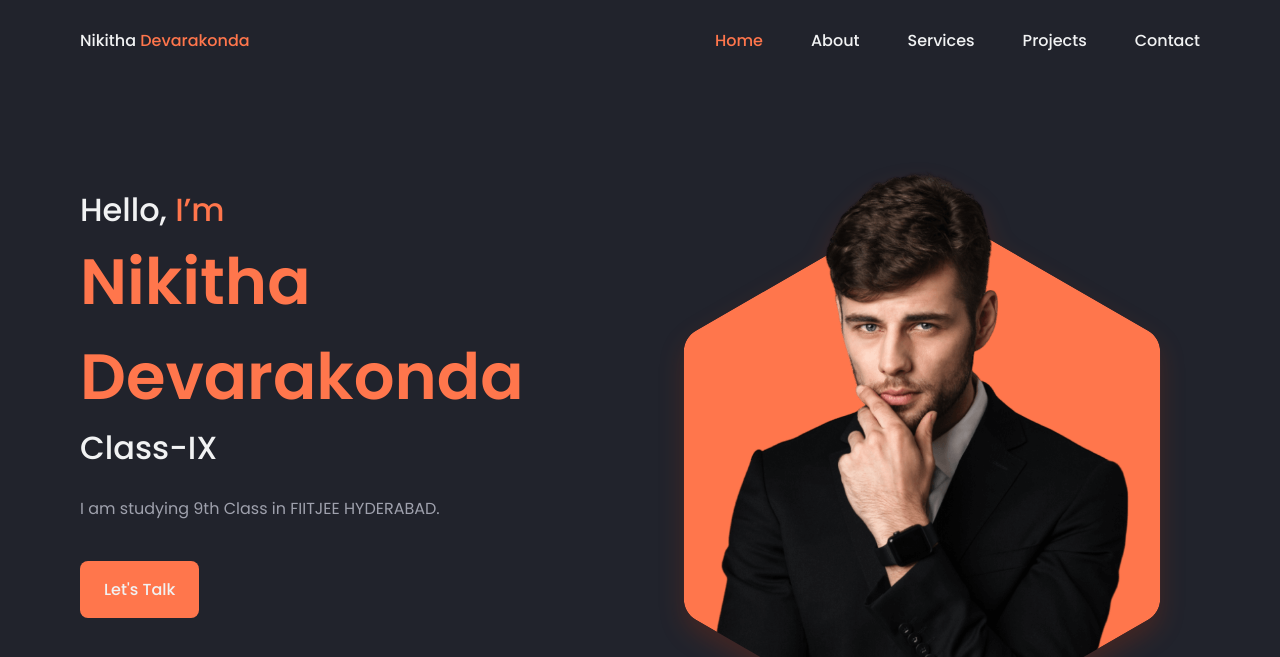
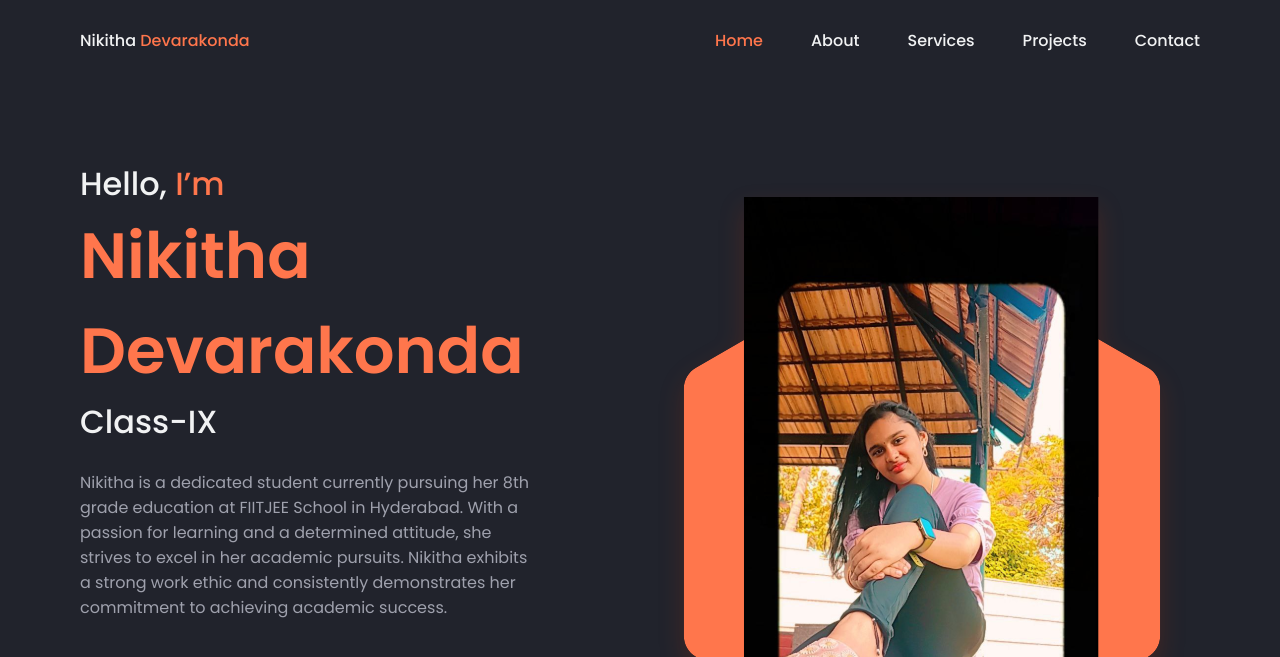
Before and after one commit to dvchary/portfolio_bhavana, a plain HTML site: page index.html in a window 1280 px wide. Shown: the top 657 px of the page. Drawn offline with nearby package versions, Linux system fonts and the light colour scheme.

Commit message:
Updated Profile Pic

```diff
--- a/index.html
+++ b/index.html
@@ -78,7 +78,11 @@
                   </h3>
 
                   <p class="home__description">
-                     I am studying 9th Class in FIITJEE HYDERABAD.
+                     Nikitha is a dedicated student currently pursuing her 8th grade education at FIITJEE School in
+                     Hyderabad. With a passion for learning and a determined attitude, she strives to excel in her
+                     academic pursuits. Nikitha exhibits a strong work ethic and consistently demonstrates her
+                     commitment to achieving academic success.
+
                   </p>
 
                   <a href="#contact" class="button">Let's Talk</a>
@@ -133,7 +137,8 @@
                      </pattern>
 
                      <!-- Insert your profile (recommended size: 640 x 940) -->
-                     <image class="home_img" id="imageBlob" width="640" height="925" href="./assets/img/perfil.png" />
+                     <!-- <image class="home_img" id="imageBlob" width="640" height="925" href="./assets/img/perfil.png" /> -->
+                     <image class="home_img" id="imageBlob" width="640" height="925" href="./assets/img/perfil.jpg" />
                   </defs>
                </svg>
             </div>
```
